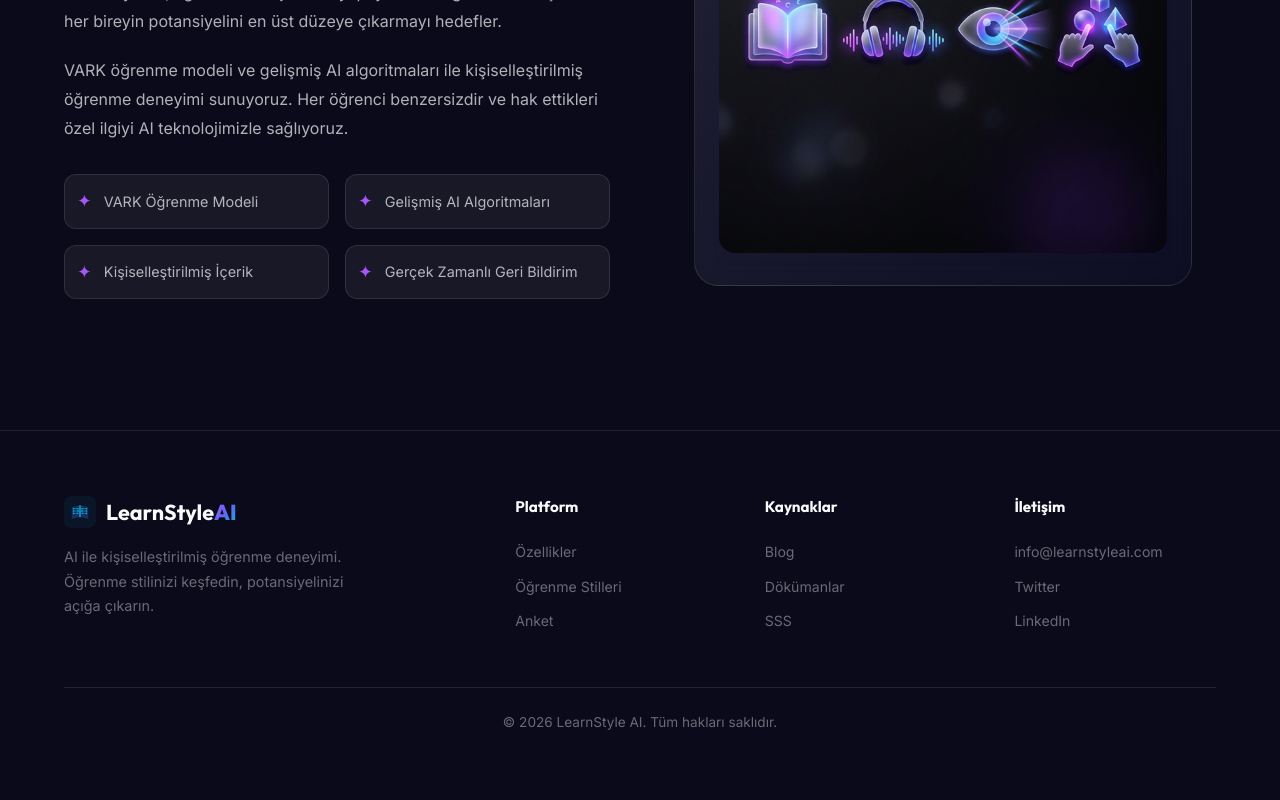
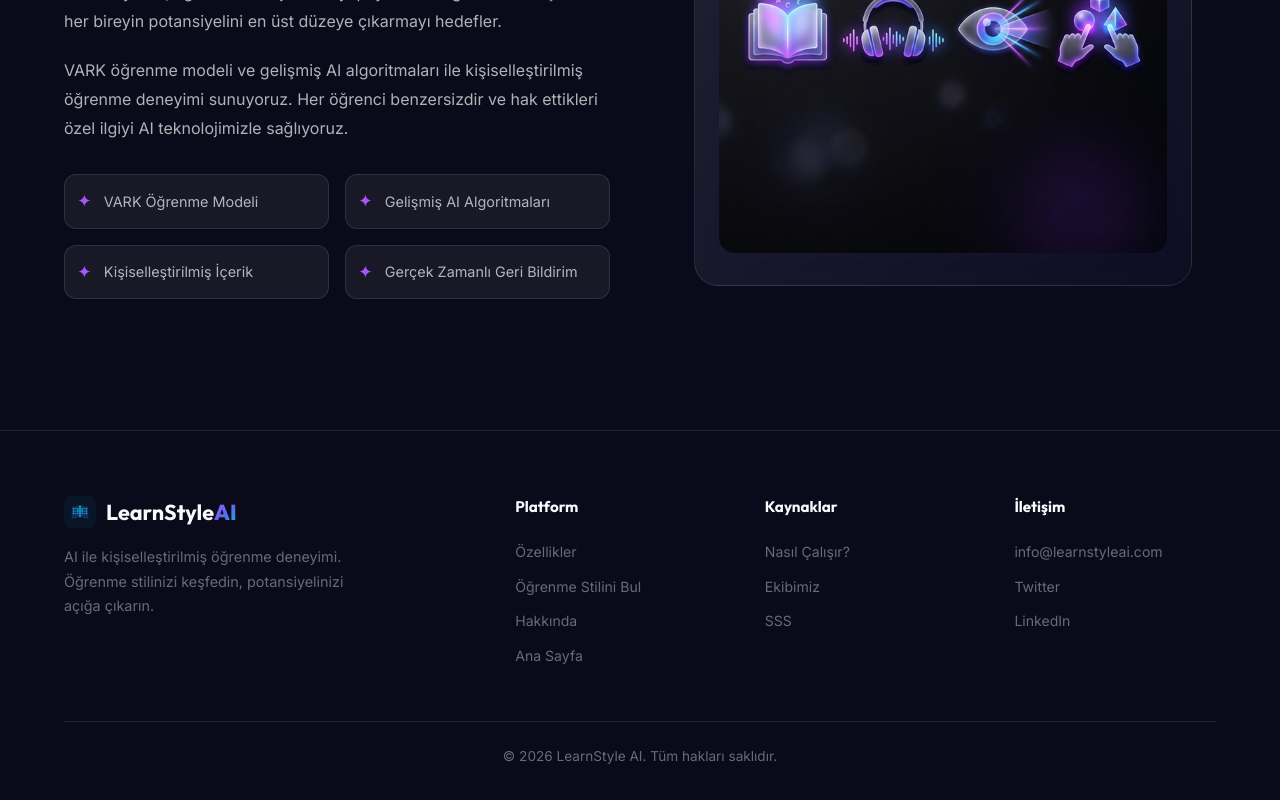
Before and after one commit to HenyZ1/learnstyleai, a Next.js app: page / in a window 1280 px wide. Shown: the part 5820-6620 px from the top of the page. Before the commit the page ends 6585 px from the top, so only its background shows below. Built offline with nearby package versions, Linux system fonts and the light colour scheme.

Commit message:
fix: updated footer links to match app routes

```diff
--- a/src/app/components/Footer.js
+++ b/src/app/components/Footer.js
@@ -1,5 +1,6 @@
 "use client";
 import styles from "./Sections.module.css";
+import Link from "next/link";
 import Logo from "./Logo";
 
 export default function Footer() {
@@ -8,31 +9,32 @@ export default function Footer() {
             <div className={styles.container}>
                 <div className={styles.footerGrid}>
                     <div>
-                        <a href="#" style={{ display: "flex", alignItems: "center", gap: "10px", textDecoration: "none", color: "inherit" }}>
+                        <Link href="/" style={{ display: "flex", alignItems: "center", gap: "10px", textDecoration: "none", color: "inherit" }}>
                             <Logo size={32} />
                             <span style={{ fontFamily: "var(--font-primary)", fontSize: "1.35rem", fontWeight: 700 }}>
                                 LearnStyle<span style={{ background: "var(--gradient-primary)", WebkitBackgroundClip: "text", WebkitTextFillColor: "transparent", fontWeight: 800 }}>AI</span>
                             </span>
-                        </a>
+                        </Link>
                         <p className={styles.footerDesc}>AI ile kişiselleştirilmiş öğrenme deneyimi. Öğrenme stilinizi keşfedin, potansiyelinizi açığa çıkarın.</p>
                     </div>
                     <div className={styles.footerGroup}>
                         <h4>Platform</h4>
-                        <a href="#features">Özellikler</a>
-                        <a href="#styles">Öğrenme Stilleri</a>
-                        <a href="#survey">Anket</a>
+                        <Link href="/ozellikler">Özellikler</Link>
+                        <Link href="/ogrenme-stilini-bul">Öğrenme Stilini Bul</Link>
+                        <Link href="/hakkinda">Hakkında</Link>
+                        <Link href="/">Ana Sayfa</Link>
                     </div>
                     <div className={styles.footerGroup}>
                         <h4>Kaynaklar</h4>
-                        <a href="#">Blog</a>
-                        <a href="#">Dökümanlar</a>
-                        <a href="#">SSS</a>
+                        <Link href="/ozellikler">Nasıl Çalışır?</Link>
+                        <Link href="/hakkinda">Ekibimiz</Link>
+                        <Link href="/giris">SSS</Link>
                     </div>
                     <div className={styles.footerGroup}>
                         <h4>İletişim</h4>
-                        <a href="#">info@learnstyleai.com</a>
-                        <a href="#">Twitter</a>
-                        <a href="#">LinkedIn</a>
+                        <a href="mailto:info@learnstyleai.com">info@learnstyleai.com</a>
+                        <a href="#" target="_blank" rel="noopener noreferrer">Twitter</a>
+                        <a href="#" target="_blank" rel="noopener noreferrer">LinkedIn</a>
                     </div>
                 </div>
                 <div className={styles.footerBottom}>
```
